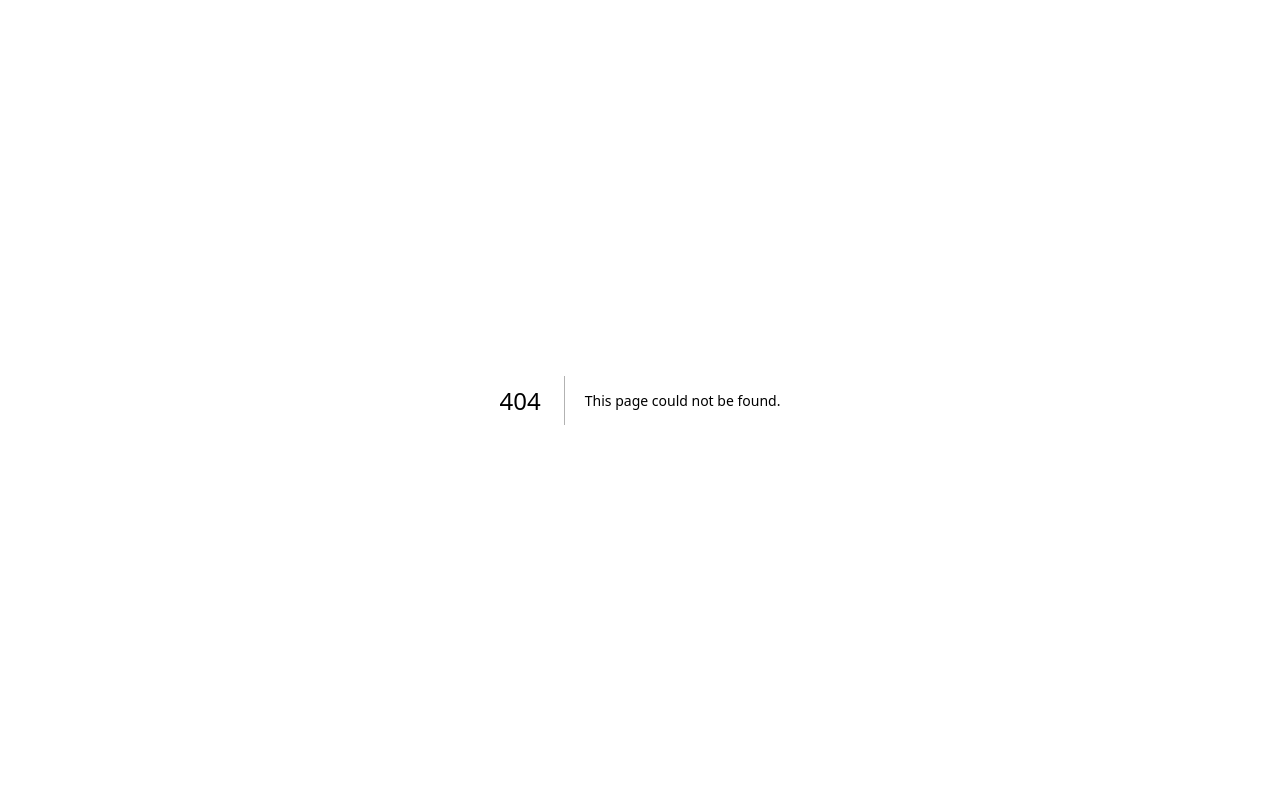
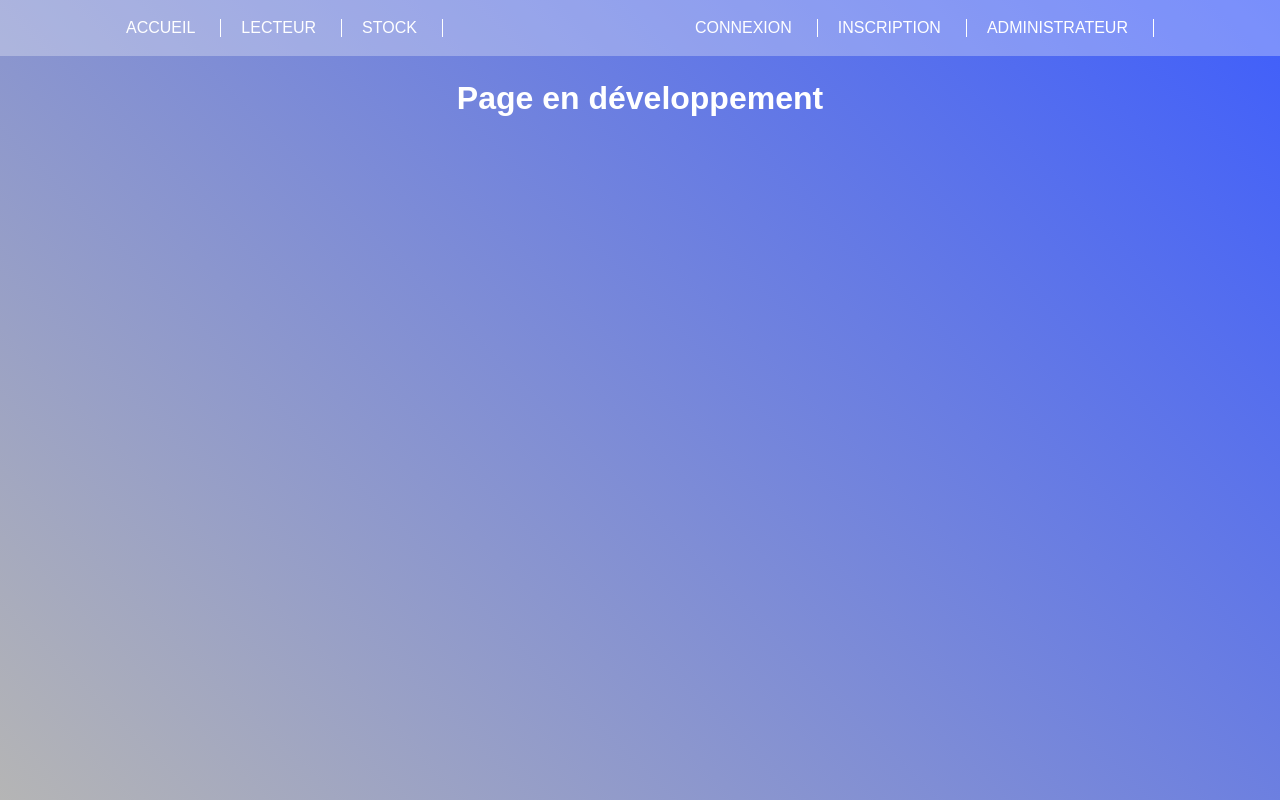
Before and after one commit to balex69/tpbibliodoran, a Next.js app: page /stock in a window 1280 px wide. Before the commit this address had no page. Built offline with nearby package versions, Linux system fonts and the light colour scheme.

Commit message:
add stock page route

```diff
--- /dev/null
+++ b/pages/stock/index.tsx
@@ -0,0 +1,9 @@
+import styles from '@/styles/Stock.module.scss'
+
+export default function Stock() {
+    return(
+        <div className={styles.container}>
+            <h1>Page en développement</h1>
+        </div>
+    )
+}
--- /dev/null
+++ b/styles/Stock.module.scss
@@ -0,0 +1,6 @@
+.container {
+
+  h1 {
+    color: white;
+  }
+}
```
